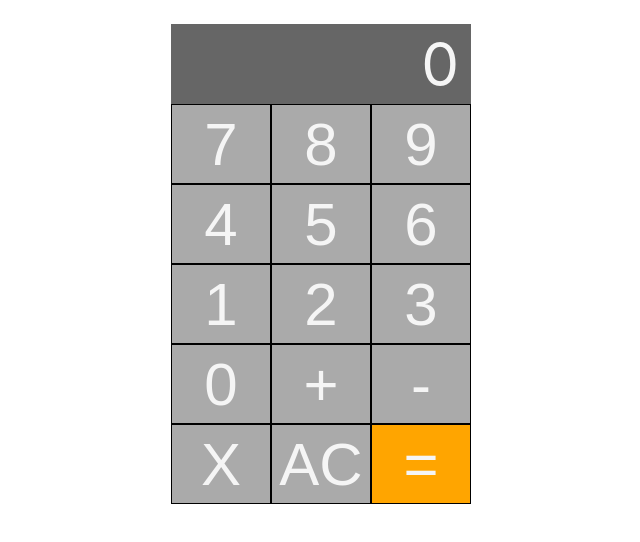
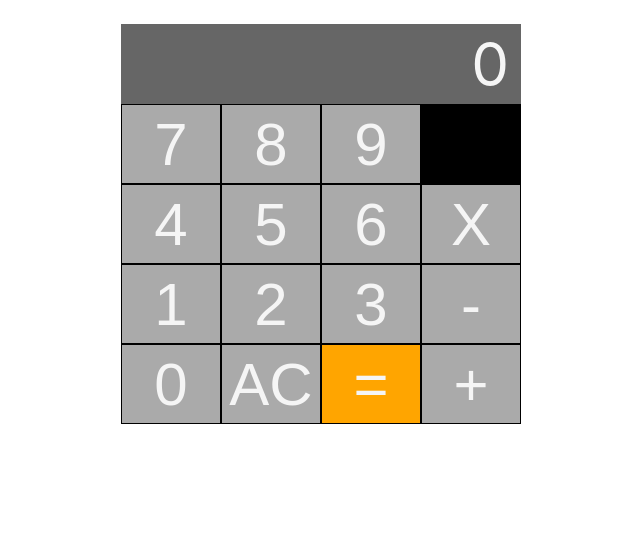
Before and after one commit to jmalk/react-calculator, a React (Create React App) app: page / in a window 1280 px wide. Shown: the top 542 px of the page, without its empty margins (319-959 px from the left). Built offline with nearby package versions, Linux system fonts and the light colour scheme.

Commit message:
Rearrange buttons to make space for divide

```diff
--- a/src/components/Calculator.js
+++ b/src/components/Calculator.js
@@ -66,28 +66,25 @@ function Calculator() {
         <NumberButton handler={handleNumber} n={7} />
         <NumberButton handler={handleNumber} n={8} />
         <NumberButton handler={handleNumber} n={9} />
+        {/* Divide button */}
       </div>
 
       <div className="row">
         <NumberButton handler={handleNumber} n={4} />
         <NumberButton handler={handleNumber} n={5} />
         <NumberButton handler={handleNumber} n={6} />
+        <button
+          className="button"
+          onClick={() => handleOperation(Operators.MULTIPLY)}
+        >
+          X
+        </button>
       </div>
 
       <div className="row">
         <NumberButton handler={handleNumber} n={1} />
         <NumberButton handler={handleNumber} n={2} />
         <NumberButton handler={handleNumber} n={3} />
-      </div>
-
-      <div className="row">
-        <NumberButton handler={handleNumber} n={0} />
-        <button
-          className="button"
-          onClick={() => handleOperation(Operators.PLUS)}
-        >
-          +
-        </button>
         <button
           className="button"
           onClick={() => handleOperation(Operators.MINUS)}
@@ -97,19 +94,22 @@ function Calculator() {
       </div>
 
       <div className="row">
-        <button
-          className="button"
-          onClick={() => handleOperation(Operators.MULTIPLY)}
-        >
-          X
-        </button>
+        <NumberButton handler={handleNumber} n={0} />
         <button className="button" onClick={handleAC}>
           AC
         </button>
         <button className="equals button" onClick={handleEquals}>
           =
         </button>
+        <button
+          className="button"
+          onClick={() => handleOperation(Operators.PLUS)}
+        >
+          +
+        </button>
       </div>
+
+      <div className="row"></div>
     </div>
   );
 }
--- a/src/index.css
+++ b/src/index.css
@@ -25,7 +25,7 @@ code {
 }
 
 .calculator {
-  width: calc(var(--button-width) * 3);
+  width: calc(var(--button-width) * 4);
   margin: 24px auto;
   background-color: var(--black);
 }
```
